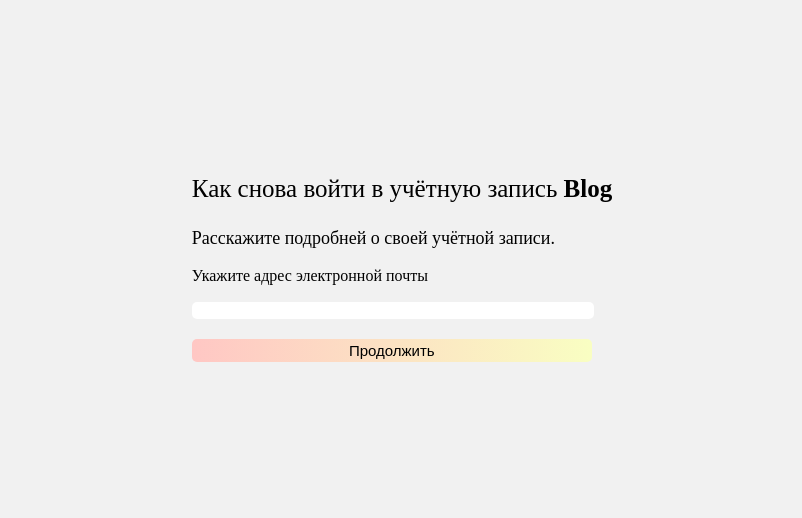
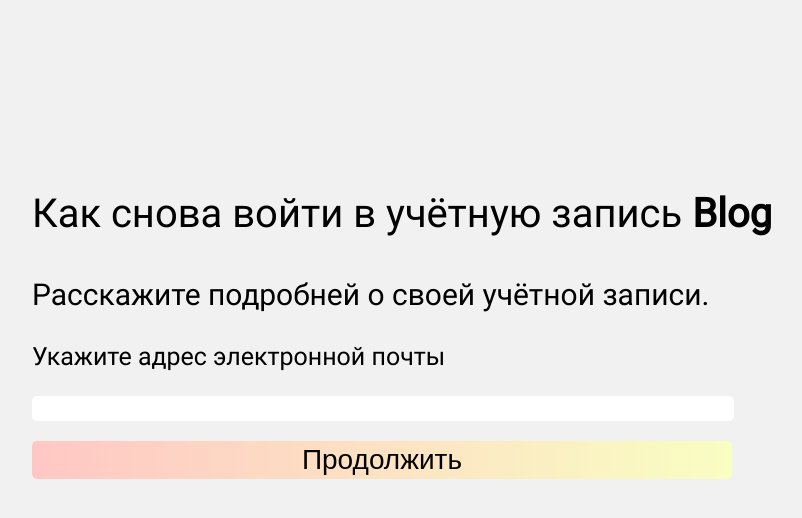
Before and after one commit to QB-Code/blog, a Django app: template code/templates/users/pesswordreset.html in a window 1280 px wide. Shown: the top 518 px of the page, without its empty margins (238-1040 px from the left). Run offline with Django 3.2, Linux system fonts and the light colour scheme; the template is opened without the code that fills it, so the values that code supplies are empty; some libraries are stand-ins or nearby versions.

Commit message:
added fonts, fixed size

```diff
--- a/code/static/password-reset/passwordreset.css
+++ b/code/static/password-reset/passwordreset.css
@@ -1,6 +1,10 @@
 body {
     background-color: #F1F1F1;
 
+}
+
+p{
+    font-family: "Roboto";
 }
 .conteiner{
     margin-top: 150px;
@@ -12,26 +16,31 @@
 
 
 .firstp{
-    font-size: 25px;
+    font-size: 40px;
 
 }
 
 .secp{
-    font-size: 18px;
+    font-size: 30px;
 }
 
+.thirdp{
+    font-size: 25px;
+}
 .inpt{
     border-radius: 5px;
     border: 0px;
-    width: 390px;
+    width: 690px;
     padding-left: 10px;
     font-style: italic;
+    font-size: 20px;
 }
 
 .iferr{
     color: #F16969;
     display: none;
     margin-bottom: 0px;
+    font-size: 20px;
 }
 
 .button{
@@ -39,9 +48,9 @@
     border-radius: 5px;
     border: 0px;
     background: linear-gradient(90deg, #FFC7C4, #F9FEC2);
-    width: 400px;
+    width: 700px;
     padding: 3px 0px;
-    font-size: 15px;
+    font-size: 28px;
 
 }
 
@@ -50,3 +59,10 @@
 
 
 }
+
+@font-face {
+    font-family: "Roboto";
+    src: url("Roboto.ttf") format("truetype");
+    font-style: normal;
+    font-weight: normal;
+     }
--- a/code/templates/users/pesswordreset.html
+++ b/code/templates/users/pesswordreset.html
@@ -21,7 +21,7 @@
 
             <p class="firstp">Как снова войти в учётную запись <b>Blog</b></p>
             <p class="secp">Расскажите подробней о своей учётной записи.</p>
-            <p>Укажите адрес электронной почты</p>
+            <p class="thirdp">Укажите адрес электронной почты</p>
             <p class="iferr">Неверный email</p>
             <input class="inpt" type="email">
             <br>
```
Also changed, not shown: code/static/password-reset/Roboto.ttf (added).
